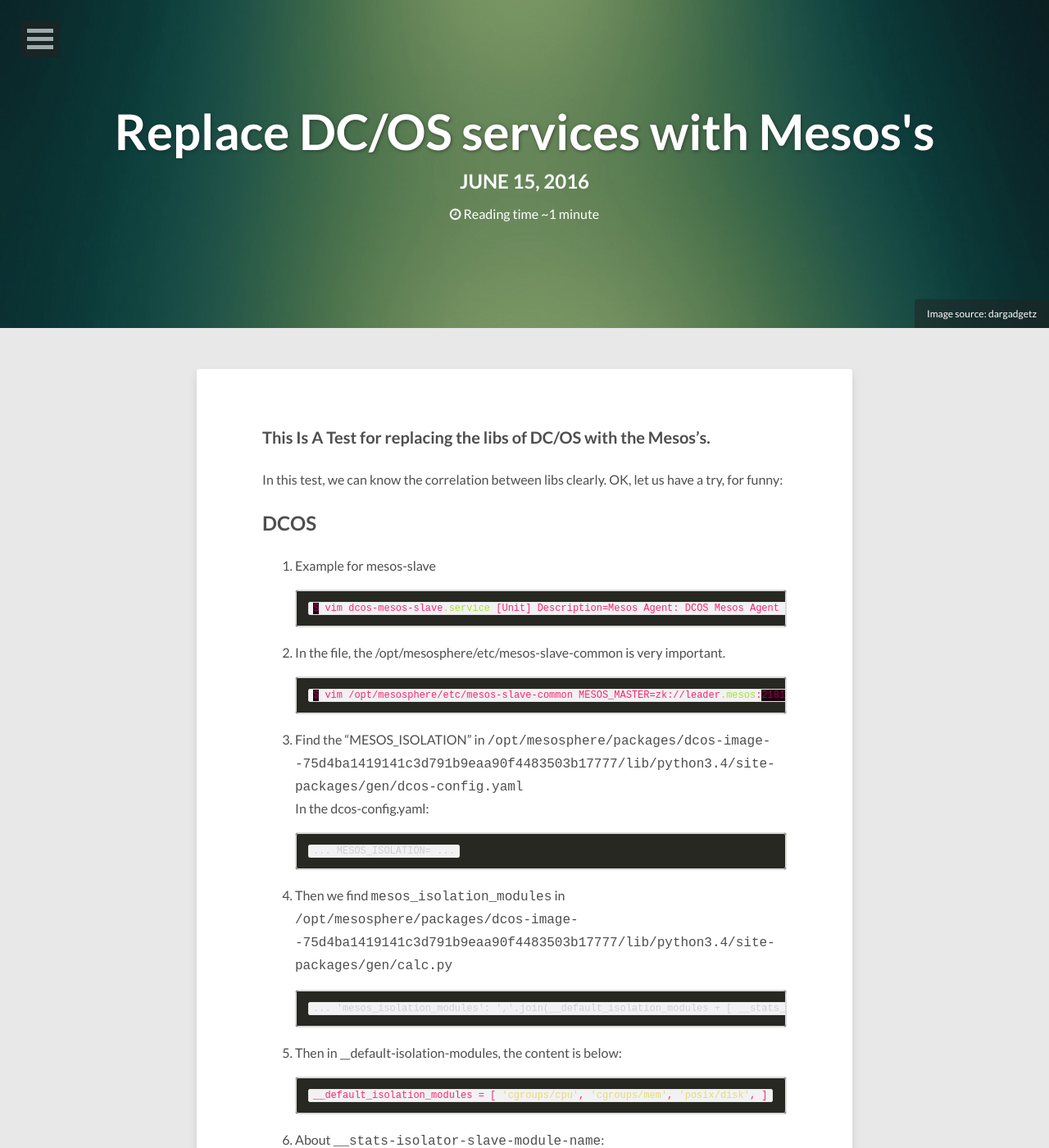
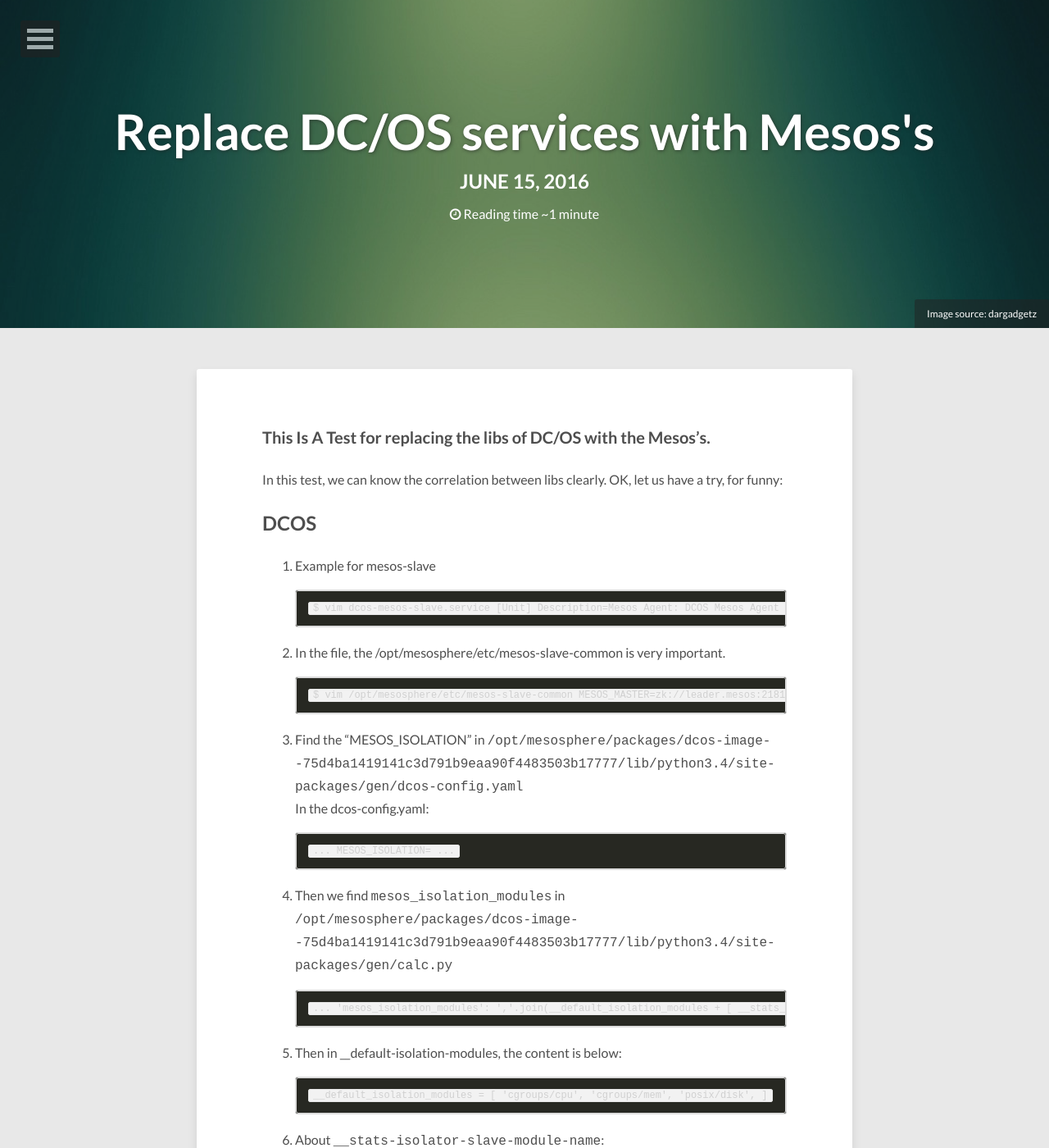
Before and after one commit to zhe-sun/zhe-sun.github.io, a Jekyll site: the page built from _posts/2016-06-15-Replace_DCOS_services_with_Mesos_services.md, in a window 1280 px wide and 1400 px high. Shown: the whole window at 82% size. Built offline with Jekyll 4.4.1, drawn with Linux system fonts in a browser that asks for light colours; nearby versions of some CDN libraries.

Commit message:
add *.md

````diff
--- a/_posts/2016-06-15-Replace_DCOS_services_with_Mesos_services.md
+++ b/_posts/2016-06-15-Replace_DCOS_services_with_Mesos_services.md
@@ -19,7 +19,7 @@
 
 1. Example for mesos-slave
 
-	```css
+	```
 	$ vim dcos-mesos-slave.service
 
 	[Unit]
@@ -44,7 +44,7 @@
 
 2.  In the file, the /opt/mesosphere/etc/mesos-slave-common is very important.
 
-	```css
+	```
 	$ vim /opt/mesosphere/etc/mesos-slave-common
 
 	MESOS_MASTER=zk://leader.mesos:2181/mesos
@@ -86,7 +86,7 @@
 	```
 5. Then in __default-isolation-modules, the content is below:
 
-	```css
+	```
 	__default_isolation_modules = [
 		'cgroups/cpu',
 	    'cgroups/mem',
````
